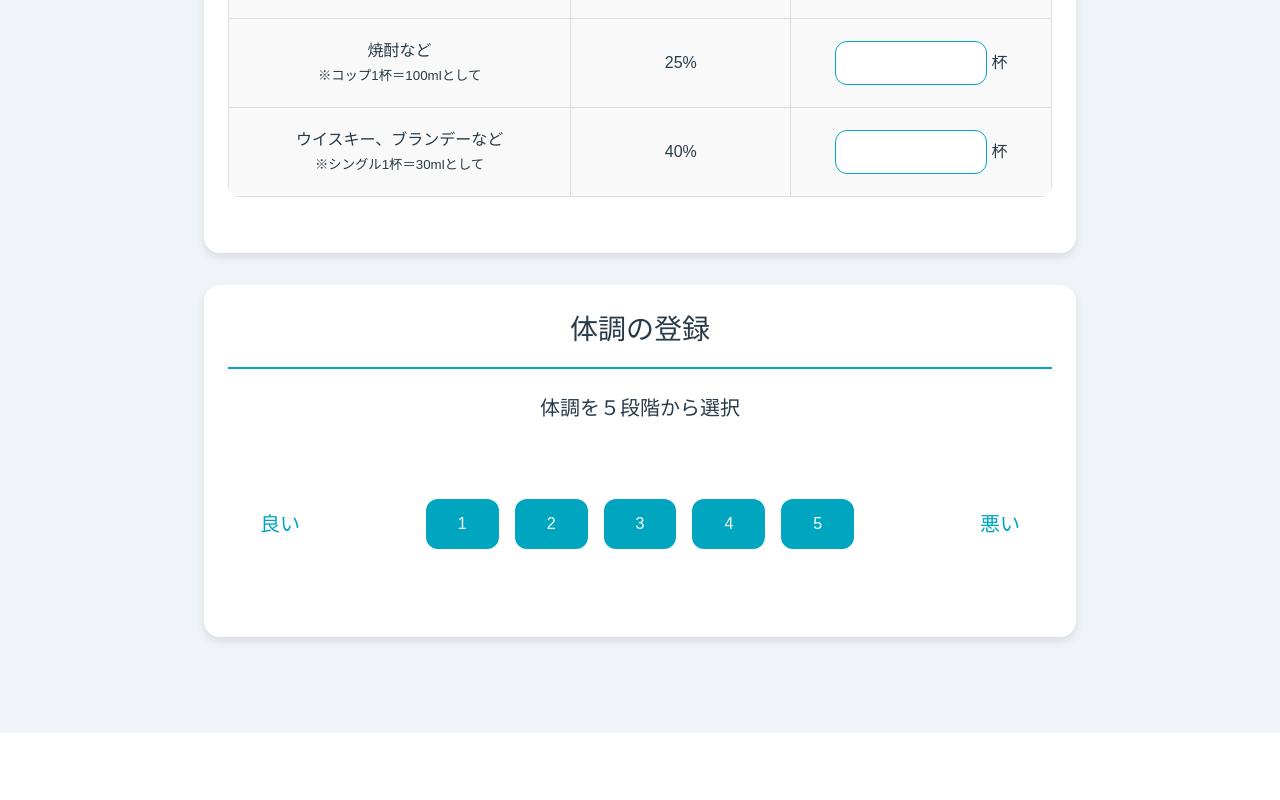
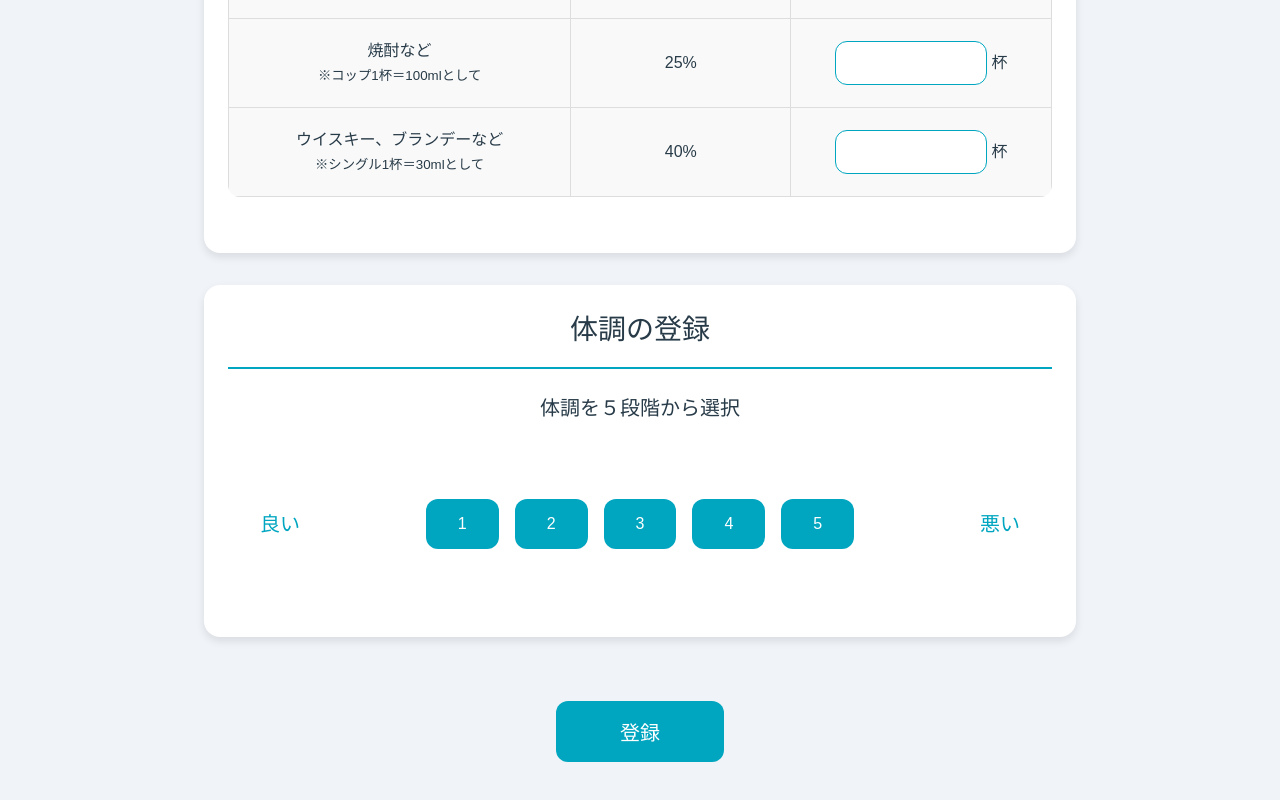
Before and after one commit to saitamau-maximum/alcoho-rhythm, a React (Vite) app in the folder client/: page /register in a window 1280 px wide. Shown: the part 1097-1897 px from the top of the page. Before the commit the page ends 1830 px from the top, so only its background shows below. Built offline with nearby package versions, Linux system fonts and the light colour scheme.

Commit message:
feat:登録のボタンを追加

```diff
--- a/client/src/register/Register.jsx
+++ b/client/src/register/Register.jsx
@@ -4,18 +4,47 @@ import { useState } from 'react';
 function Register() {
   // 選択された体調評価を追跡するための状態管理
   const [selectedCondition, setSelectedCondition] = useState(null);
+  // 日付の状態管理
+  const [selectedDate, setSelectedDate] = useState('');
 
-  const handleConditionClick = (value) => {
-    setSelectedCondition(value);
-  };
-
-  // 今日の日付を取得してフォーマット
+  // 今日の日付を取得してフォーマットする関数
   const getTodayDate = () => {
     const today = new Date();
     const yyyy = today.getFullYear();
     const mm = String(today.getMonth() + 1).padStart(2, '0'); // 月は0から始まるため+1する
     const dd = String(today.getDate()).padStart(2, '0');
     return `${yyyy}-${mm}-${dd}`;
+  };
+
+  // 日付が選択されたときの処理
+  const handleDateChange = (e) => {
+    setSelectedDate(e.target.value);
+  };
+
+  // 日付がバリデーション範囲内かをチェックする関数
+  const isDateValid = () => {
+    const minDate = new Date('2000-01-01');
+    const maxDate = new Date(getTodayDate());
+    const selected = new Date(selectedDate);
+    return selected >= minDate && selected <= maxDate;
+  };
+
+  // 体調ボタンがクリックされたときの処理
+  const handleConditionClick = (value) => {
+    setSelectedCondition(value);
+  };
+
+  // 登録ボタンのクリック処理
+  const handleSubmit = () => {
+    if (!isDateValid()) {
+      alert('2000年1月1日から今日までの日付を選択してください。');
+      return;
+    }
+    if (selectedCondition === null) {
+      alert('体調を選択してください。');
+      return;
+    }
+    alert('登録されました');
   };
 
   return (
@@ -28,6 +57,8 @@ function Register() {
           type="date"
           min="2000-01-01"  // 最小日付を2000年1月1日として設定
           max={getTodayDate()}  // 今日の日付までしか選べないように設定
+          value={selectedDate}
+          onChange={handleDateChange}
         />
       </div>
 
@@ -139,6 +170,15 @@ function Register() {
           <span>悪い</span>
         </div>
       </div>
+
+      {/* 登録ボタン */}
+      <div className="submit-button">
+        <button
+          onClick={handleSubmit}
+        >
+          登録
+        </button>
+      </div>
     </div>
   );
 }
--- a/client/src/register/register.css
+++ b/client/src/register/register.css
@@ -140,6 +140,28 @@ input[type="number"] {
     background-color: #283b48;
 }
 
+/* 登録ボタンのスタイル */
+.submit-button {
+    margin-top: 32px;
+    display: flex;
+    justify-content: center;
+}
+
+.submit-button button {
+    background-color: #00a6c0;
+    color: white;
+    border: none;
+    padding: 16px 64px;
+    border-radius: 12px;
+    font-size: 20px;
+    cursor: pointer;
+    transition: background-color 0.3s ease;
+}
+
+.submit-button button:hover:not(:disabled) {
+    background-color: #283b48;
+}
+
 /* 画面サイズが小さい場合の調整 */
 @media (max-width: 768px) {
     div {
@@ -149,4 +171,8 @@ input[type="number"] {
         padding: 12px 16px;
         font-size: 14px;
     }
+    .submit-button button {
+        padding: 12px 48px;
+        font-size: 18px;
+    }
 }
```
